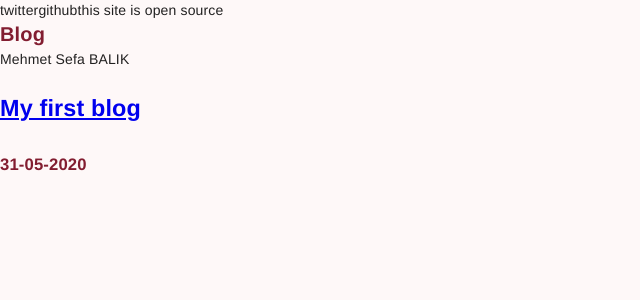
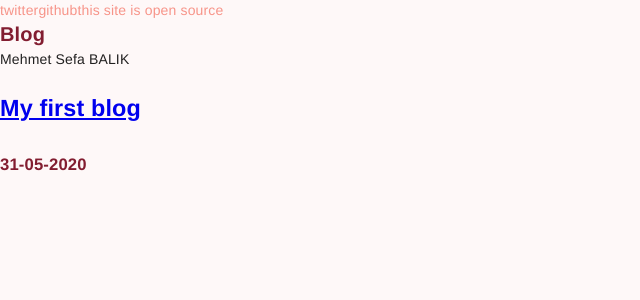
Before and after one commit to mehmetsefabalik/blog, a Next.js app: page / in a window 1280 px wide. Shown: the top 300 px of the page, without its empty margins (0-640 px from the left). Built offline with nearby package versions, Linux system fonts and the light colour scheme.

Commit message:
added css

```diff
--- a/containers/header/index.tsx
+++ b/containers/header/index.tsx
@@ -1,13 +1,15 @@
 import React, { FunctionComponent } from "react";
 
 const Header: FunctionComponent = () => {
-  return <div id="header-container">
-    <div className="top">
-      <a>twitter</a>
-      <a>github</a>
-      <a>this site is open source</a>
+  return (
+    <div id="header-container">
+      <div className="top">
+        <a>twitter</a>
+        <a>github</a>
+        <a>this site is open source</a>
+      </div>
+      <header>Blog</header>
     </div>
-    <header>Blog</header>
-    </div>;
+  );
 };
 export { Header };
--- a/styles/home-page.scss
+++ b/styles/home-page.scss
@@ -3,15 +3,20 @@ $myFont: Montserrat, Helvetica, sans-serif;
 :root {
   --bgcolor: #fef8f8;
   --header-color: #821d30;
+  --top-color:#F79489;
 }
 #home-container {
   font-family: $myFont;
   background-color: var(--bgcolor);
   height: 100vh;
   width: 100vw;
+  text-align: left;
   header {
     color: var(--header-color);
     font-weight: bold;
     font-size: 20px;
   }
+  .top a{
+    color : var(--top-color);
+  }
 }
```
